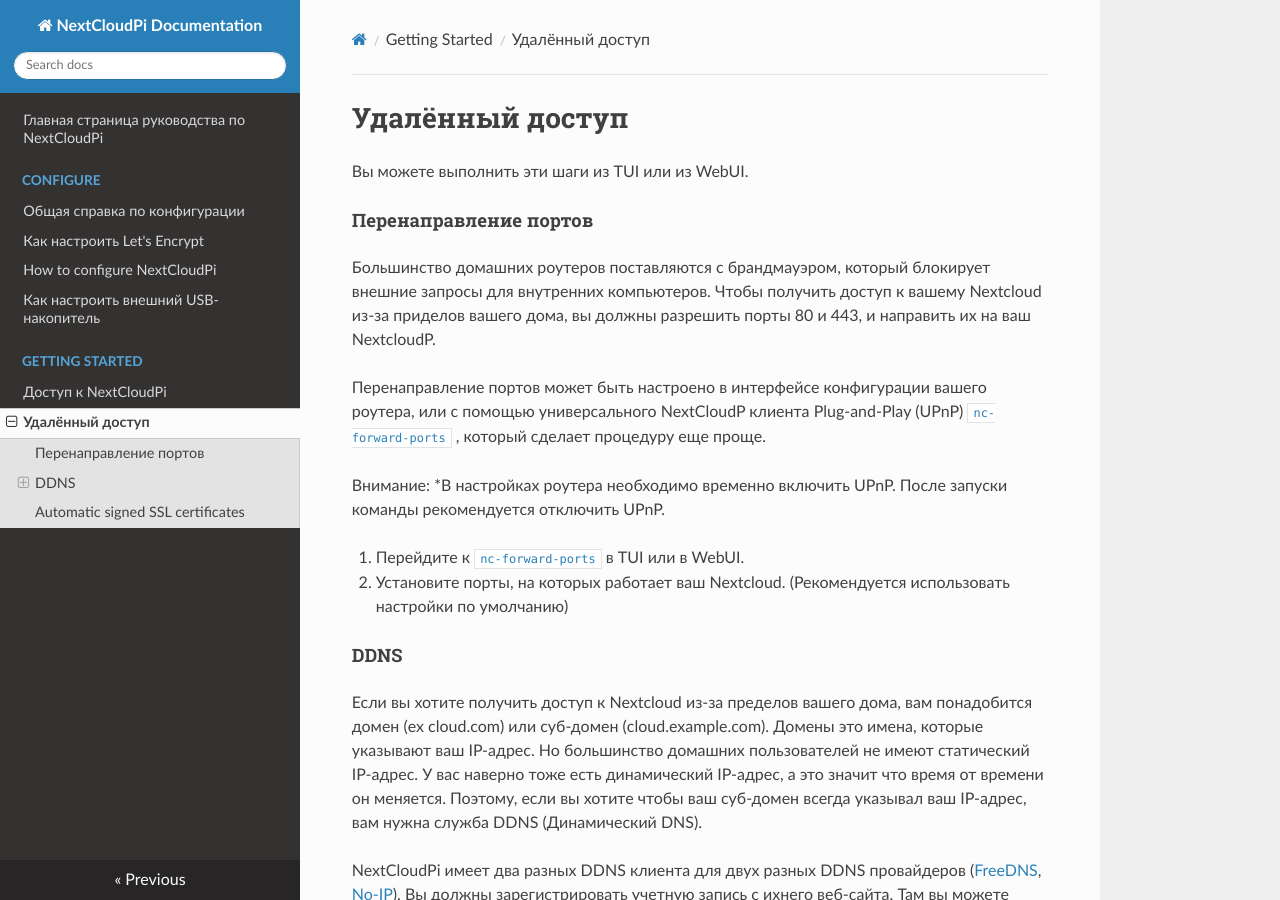
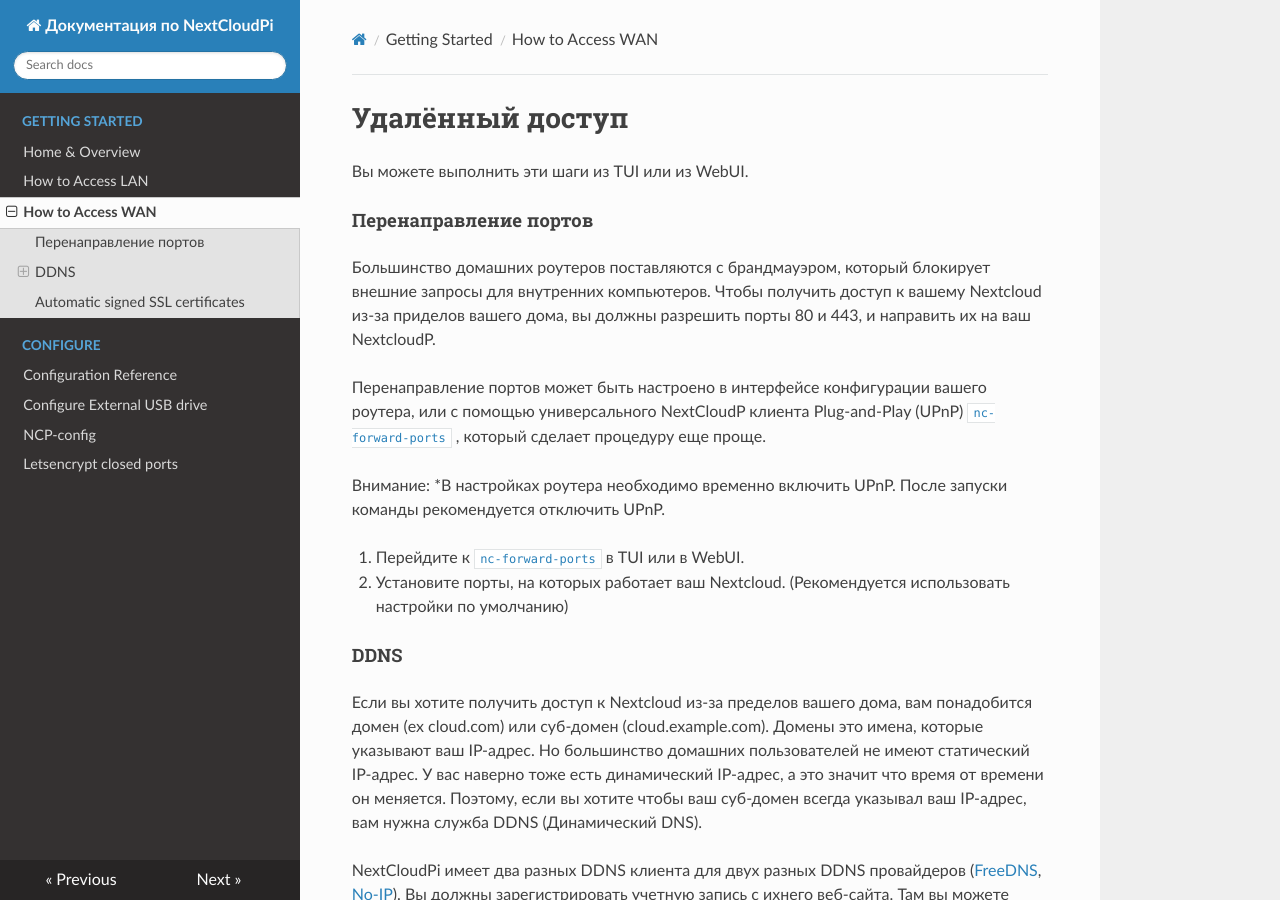
Before and after one commit to Pant/nextcloudpi-readthedocs, an MkDocs documentation site: the page built from docs/Getting-Started/How-to-access-from-outside-your-network.md, in a window 1280 px wide and 900 px high. Built offline with MkDocs 1.6.1, drawn with Linux system fonts in a browser that asks for light colours; nearby versions of some CDN libraries; old or Windows-style settings are respelled for this version of MkDocs.

Commit message:
Add list of pages

```diff
--- a/mkdocs.yml
+++ b/mkdocs.yml
@@ -1,2 +1,12 @@
-site_name: NextCloudPi Documentation
+site_name: Документация по NextCloudPi
 theme: readthedocs
+pages:
+    - Getting Started:
+        - Home & Overview: index.md
+        - How to Access LAN: Getting-Started/How-to-access-NextCloudPi.md
+        - How to Access WAN: Getting-Started/How-to-access-from-outside-your-network.md
+    - Configure:
+        - Configuration Reference: Configure/Configuration-Reference.md
+        - Configure External USB drive: Configure/How-to-configure-an-external-USB-drive-with-NextCloudPi.md
+        - NCP-config: Configure/How-to-configure-NextCloudPi.md
+        - Letsencrypt closed ports: Configure/How-to-configure-Lets-Encrypt-with-closed-ports-80-and-443.md
```
